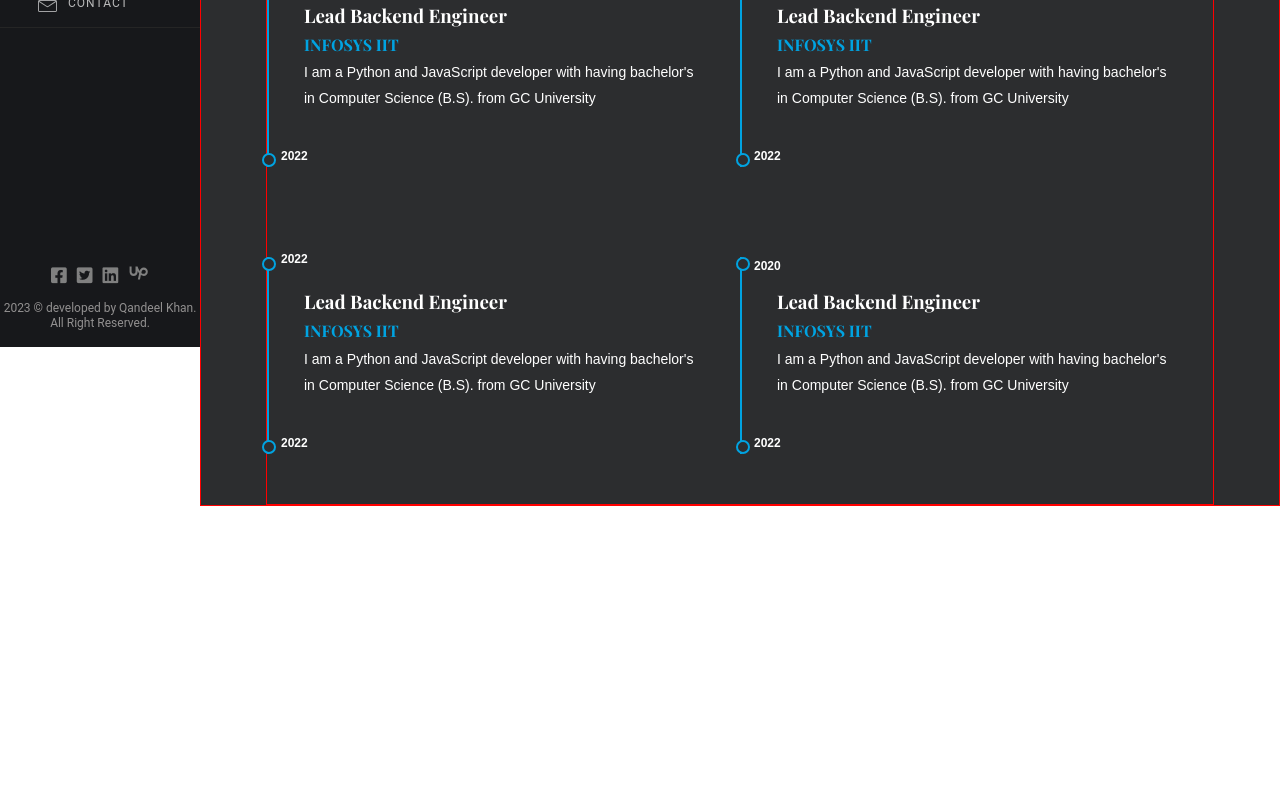
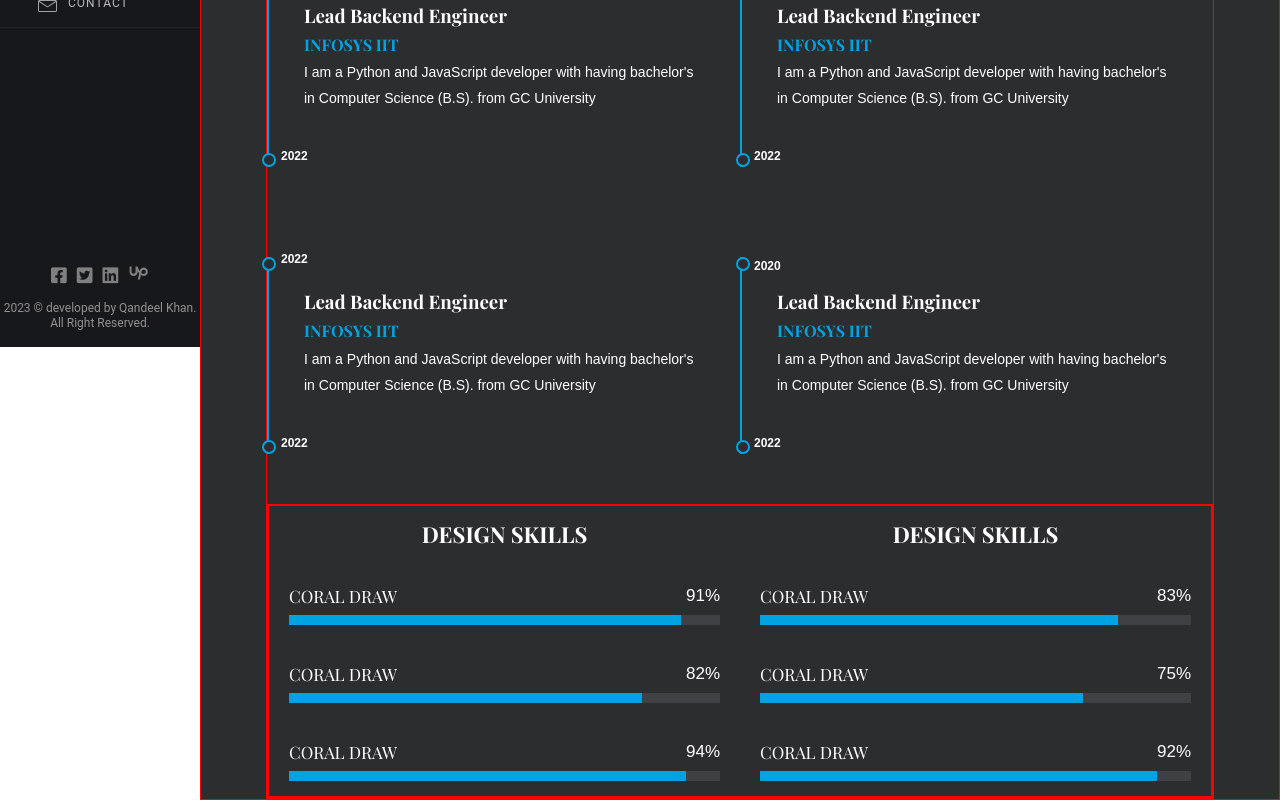
Before and after one commit to QandeelKhan/portfolio-client, a React (Create React App) app: page /resume in a window 1280 px wide. Shown: the part 453-1253 px from the top of the page. Before the commit the page ends 959 px from the top, so only its background shows below. Built offline with nearby package versions, Linux system fonts and the light colour scheme.

Commit message:
auto commit by py script

```diff
--- /dev/null
+++ b/src/components/SkillsResume.tsx
@@ -0,0 +1,78 @@
+import React from "react";
+
+const SkillsResume = () => {
+    return (
+        <>
+            <div className="skills-area">
+                <div className="left-design-area">
+                    <span className="skills-heading">DESIGN SKILLS</span>
+                    <div className="design-skills">
+                        <div className="ist">
+                            <div className="coral-draw">
+                                <span>CORAL DRAW</span>
+                                <span className="percentage">91%</span>
+                            </div>
+                            <div className="graph-div">
+                                <div className="fill"></div>
+                            </div>
+                        </div>
+                        <div className="ist">
+                            <div className="coral-draw">
+                                <span>CORAL DRAW</span>
+                                <span className="percentage">82%</span>
+                            </div>
+                            <div className="graph-div">
+                                <div className="fill fill-82"></div>
+                            </div>
+                        </div>
+                        <div className="ist">
+                            <div className="coral-draw">
+                                <span>CORAL DRAW</span>
+                                <span className="percentage">94%</span>
+                            </div>
+                            <div className="graph-div">
+                                <div className="fill fill-92"></div>
+                            </div>
+                        </div>
+                    </div>
+                </div>
+                <div className="right-coding-area">
+                    <div className="left-design-area">
+                        <span className="skills-heading">DESIGN SKILLS</span>
+                        <div className="design-skills">
+                            <div className="ist">
+                                <div className="coral-draw">
+                                    <span>CORAL DRAW</span>
+                                    <span className="percentage">83%</span>
+                                </div>
+                                <div className="graph-div">
+                                    <div className="fill fill-83"></div>
+                                </div>
+                            </div>
+                            <div className="ist">
+                                <div className="coral-draw">
+                                    <span>CORAL DRAW</span>
+                                    <span className="percentage">75%</span>
+                                </div>
+                                <div className="graph-div">
+                                    <div className="fill fill-75"></div>
+                                </div>
+                            </div>
+                            <div className="ist">
+                                <div className="coral-draw">
+                                    <span>CORAL DRAW</span>
+                                    <span className="percentage">92%</span>
+                                </div>
+                                <div className="graph-div">
+                                    <div className="fill fill-92"></div>
+                                </div>
+                            </div>
+                        </div>
+                    </div>
+                </div>
+            </div>
+        </>
+    );
+};
+
+export default SkillsResume;
--- a/src/components/resume.css
+++ b/src/components/resume.css
@@ -172,3 +172,97 @@
     font-weight: bold;
     font-family: sans-serif;
 }
+
+/* ------skills area start------ */
+
+.skills-area {
+    display: flex;
+    justify-content: space-between;
+    align-items: center;
+    width: 100%;
+    height: auto;
+    border: 2px solid red;
+}
+.left-design-area {
+    display: flex;
+    flex-direction: column;
+    align-items: center;
+    width: 100%;
+    height: auto;
+    margin: 0px 20px;
+}
+.design-skills {
+    display: flex;
+    flex-direction: column;
+    align-items: center;
+    width: 100%;
+    height: auto;
+}
+.ist {
+    display: flex;
+    flex-direction: column;
+    align-items: center;
+    width: 100%;
+    height: auto;
+    padding: 15px 0px;
+}
+.coral-draw {
+    display: flex;
+    justify-content: space-between;
+    align-items: center;
+    width: 100%;
+    height: auto;
+    padding: 5px 0px;
+}
+.coral-draw span {
+    font-size: 17px;
+    color: white;
+}
+.percentage {
+    font-family: Arial, Helvetica, sans-serif;
+}
+.graph-div {
+    width: 100%;
+    height: 10px;
+    background-color: #404144;
+}
+.fill {
+    width: 91%;
+    height: 10px;
+    background-color: #00a3e1;
+}
+.fill-82 {
+    width: 82%;
+    height: 10px;
+    background-color: #00a3e1;
+}
+.fill-92 {
+    width: 92%;
+    height: 10px;
+    background-color: #00a3e1;
+}
+
+.right-coding-area {
+    display: flex;
+    flex-direction: column;
+    align-items: center;
+    width: 100%;
+    height: auto;
+    margin: 0px 20px;
+}
+.skills-heading {
+    color: white;
+    font-size: 22px;
+}
+.fill-83 {
+    width: 83%;
+    height: 10px;
+}
+.fill-75 {
+    width: 75%;
+    height: 10px;
+}
+.fill-92 {
+    width: 92%;
+    height: 10px;
+}
--- a/src/pages/Resume.tsx
+++ b/src/pages/Resume.tsx
@@ -2,6 +2,7 @@ import React from "react";
 import "../components/resume.css";
 import LicenseResume from "../components/icons/LicenseResume";
 import ResumeInfoBlock from "../components/ResumeInfoBlock";
+import SkillsResume from "../components/SkillsResume";
 
 const Resume = () => {
     return (
@@ -18,6 +19,7 @@ const Resume = () => {
                     />
                     <ResumeInfoBlock mainHeadingLeft="" mainHeadingRight="" />
                     <ResumeInfoBlock mainHeadingLeft="" mainHeadingRight="" />
+                    <SkillsResume />
                 </div>
             </div>
         </section>
```
